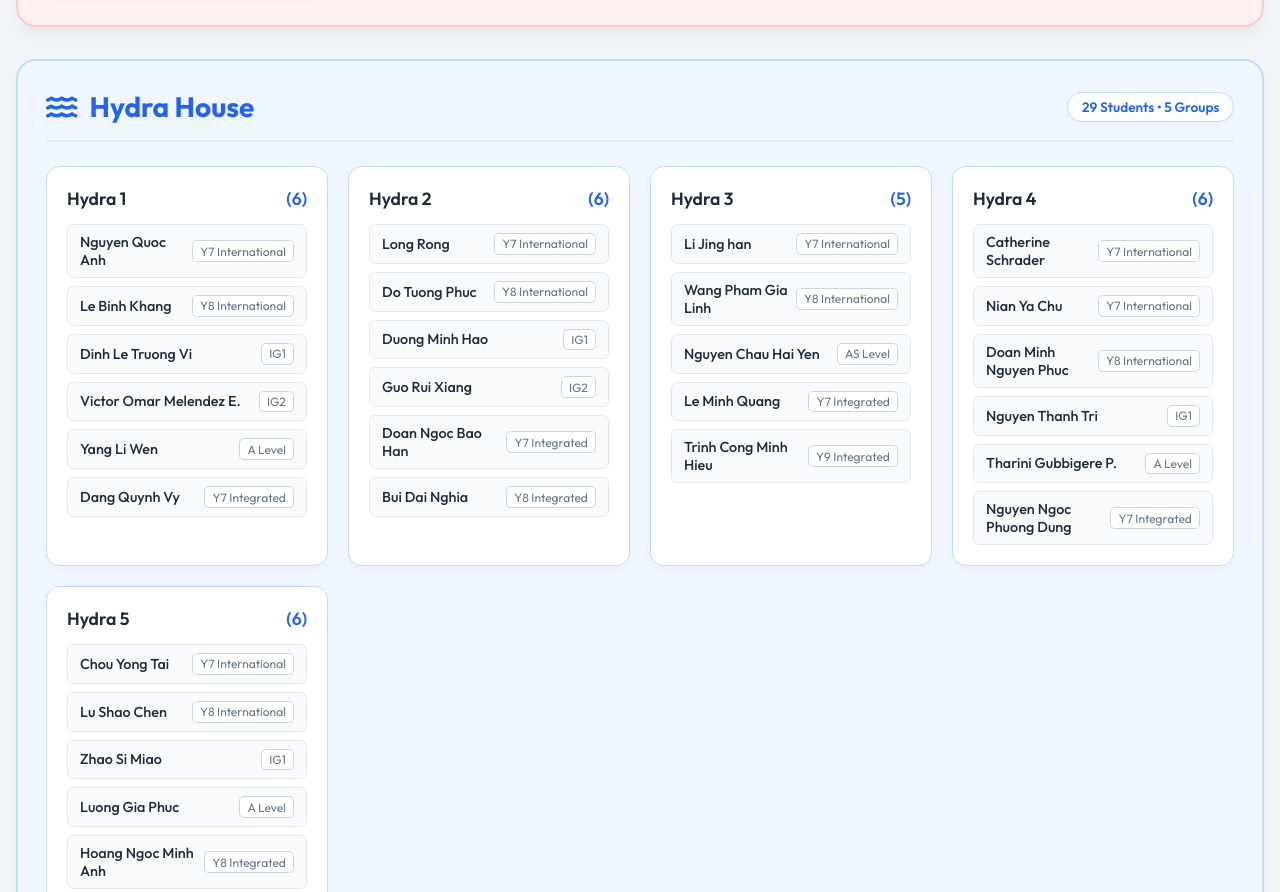
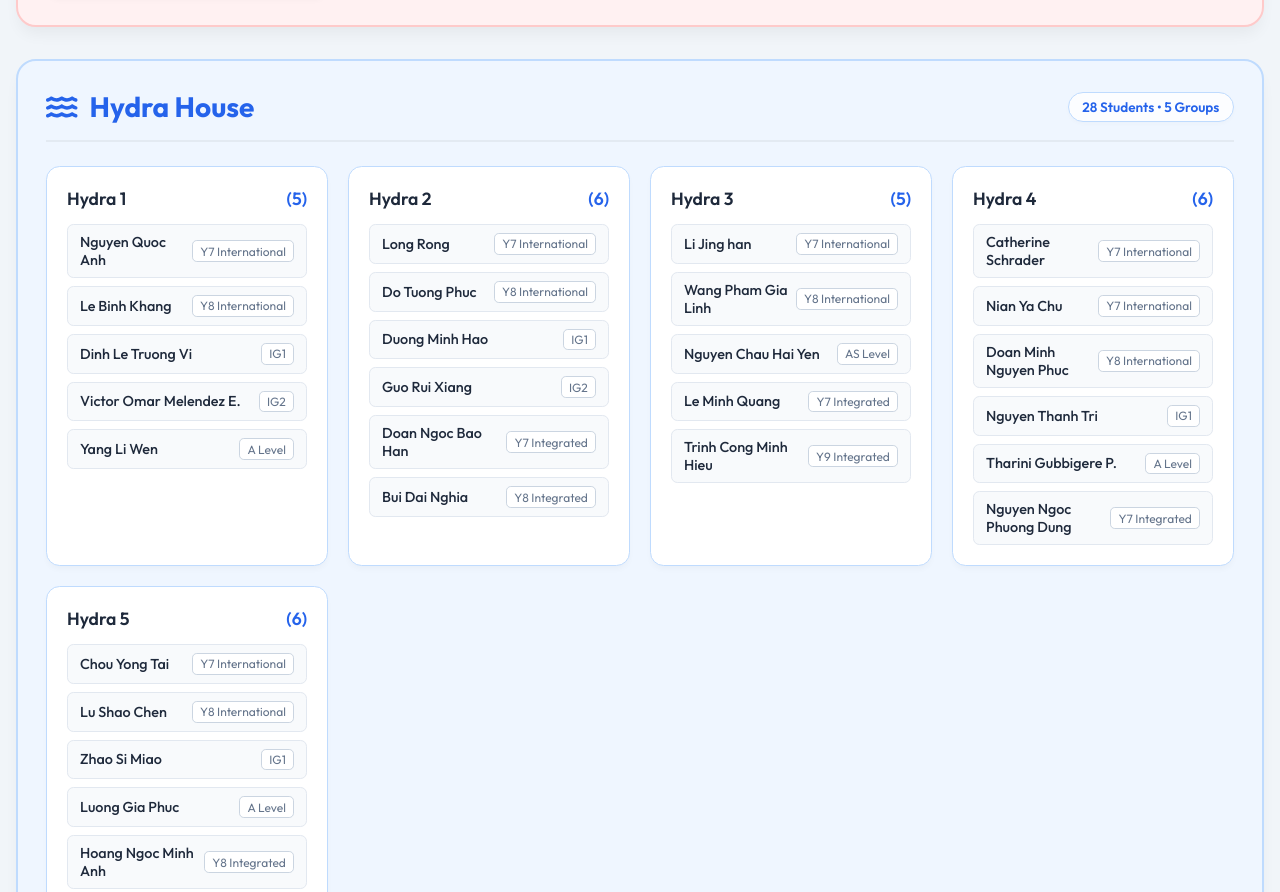
Before and after one commit to Pirinter/STEMdayGroups, a plain HTML site: page index.html in a window 1280 px wide. Shown: the part 1162-2054 px from the top of the page. Drawn offline with Linux system fonts and the light colour scheme.

Commit message:
Update index.html

```diff
--- a/index.html
+++ b/index.html
@@ -516,19 +516,18 @@
                     <i class="fa-solid fa-water"></i>
                     Hydra House
                 </div>
-                <div class="house-badge-count">29 Students • 5 Groups</div>
+                <div class="house-badge-count">28 Students • 5 Groups</div>
             </div>
             <div class="subgroups-grid">
                 <!-- Hydra 1 -->
                 <div class="subgroup-card" data-subgroup="Hydra1">
-                    <div class="subgroup-title">Hydra 1 <span>(6)</span></div>
+                    <div class="subgroup-title">Hydra 1 <span>(5)</span></div>
                     <ul class="student-list">
                         <li class="student-item"><span class="student-name">Nguyen Quoc Anh</span><span class="student-grade">Y7 International</span></li>
                         <li class="student-item"><span class="student-name">Le Binh Khang</span><span class="student-grade">Y8 International</span></li>
                         <li class="student-item"><span class="student-name">Dinh Le Truong Vi</span><span class="student-grade">IG1</span></li>
                         <li class="student-item"><span class="student-name">Victor Omar Melendez E.</span><span class="student-grade">IG2</span></li>
                         <li class="student-item"><span class="student-name">Yang Li Wen</span><span class="student-grade">A Level</span></li>
-						<li class="student-item"><span class="student-name">Dang Quynh Vy</span><span class="student-grade">Y7 Integrated</span></li>
                     </ul>
                 </div>
                 <!-- Hydra 2 -->
```
